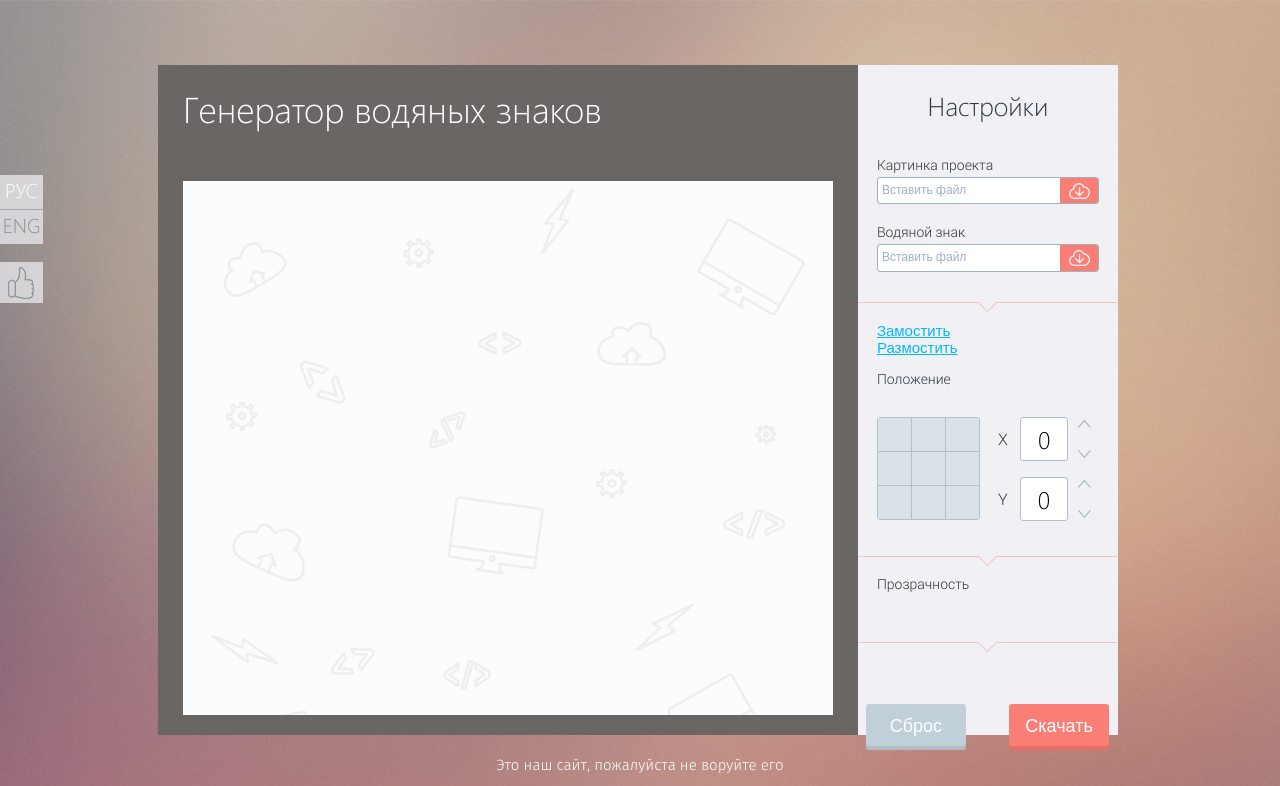
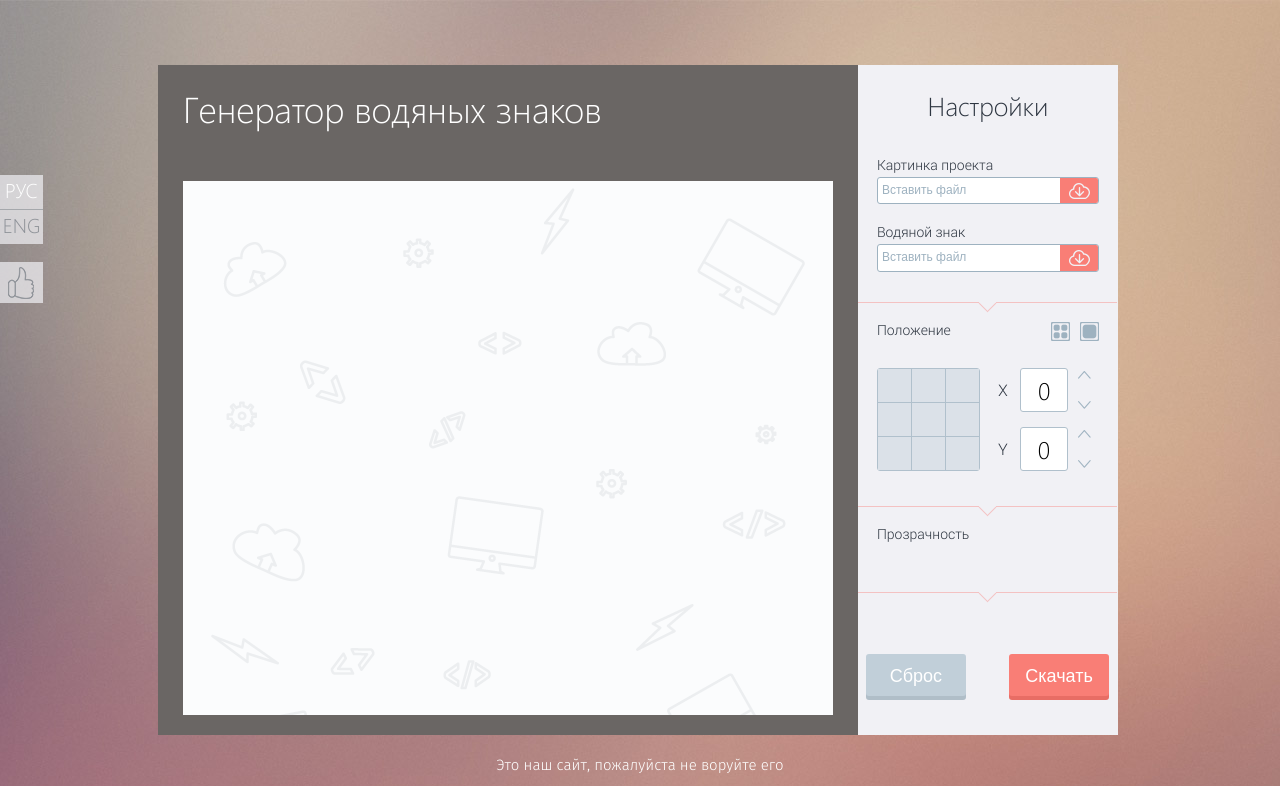
Before and after one commit to mkhazov/watermark_generator, a PHP site: page /app/index.html in a window 1280 px wide. Shown: the top 786 px of the page. Run offline with PHP 8.4, Linux system fonts and the light colour scheme; some libraries are stand-ins or nearby versions.

Commit message:
Общие переменные вынесены в модуль, добавлено замощение(пока без смены полей позиционирования на паддинги), добавлено размощение

```diff
--- a/app/css/style.css
+++ b/app/css/style.css
@@ -132,7 +132,9 @@ a {
   position: absolute;
   top: 0;
   left: 0;
-  cursor: move; }
+  cursor: move;
+  font-size: 0;
+  text-align: left; }
 
 @font-face {
   font-family: roboto-light-webfont;
@@ -221,6 +223,32 @@ a {
     width: 39px;
     height: 29px;
     background: url("../img/upload.png") no-repeat; }
+
+.settings__tile {
+  position: absolute;
+  right: 0px;
+  top: 0px;
+  font-size: 0; }
+
+.settings__tile-item {
+  display: inline-block;
+  margin-left: 10px; }
+
+.settings__tile-link {
+  display: block;
+  width: 19px;
+  height: 19px;
+  background: url("../img/onetile.png"); }
+
+.settings__tile-link_tile {
+  background-position: 0 0; }
+  .settings__tile-link_tile:hover, .settings__tile-link_tile.settings__tile-link_selected {
+    background-position: -19px 0; }
+
+.settings__tile-link_bite {
+  background-position: 0 -19px; }
+  .settings__tile-link_bite:hover, .settings__tile-link_bite.settings__tile-link_selected {
+    background-position: -19px -19px; }
 
 .settings__position-buttons {
   -webkit-border-radius: 3px;
--- a/app/index.html
+++ b/app/index.html
@@ -67,10 +67,9 @@
                 <div class="image-container">
                     <div class="image-container__workspace">
                         <div class="image-container__main-image">
-                            <!-- <img src="http://dummyimage.com/600x400/000/0011ff.png" alt="Main Image"> -->
-                            <!-- <img src="http://dummyimage.com/1000x800/000/0011ff.png" alt="Main Image"> -->
+
                             <div class="image-container__watermark">
-                                <!-- <img src="http://dummyimage.com/100x50/fff/0011ff.png" alt="Watermark"> -->
+
                             </div>
                         </div>
                     </div>
@@ -92,13 +91,13 @@
                                 <input type="file" name="watermark-image" id="watermark-image" class="settings__form-file">
                             </div>
                         </section>
-                        <section class="settings__tile">
-                            <ul class="settins__tile-items">
-                                <li class="settings__tile-item"><a href="" class="settings__tile-link settings__tile-link_tile">Замостить</a></li>
-                                <li class="settings__tile-item"><a href="" class="settings__tile-link settings__tile-link_bite">Размостить</a></li>
-                            </ul>
-                        </section>
                         <section class="settings__position">
+                            <section class="settings__tile">
+                                <ul class="settins__tile-items">
+                                    <li class="settings__tile-item"><a href="" class="settings__tile-link settings__tile-link_tile">Замостить</a></li>
+                                    <li class="settings__tile-item"><a href="" class="settings__tile-link settings__tile-link_bite">Размостить</a></li>
+                                </ul>
+                            </section>
                             <div class="settings__section-title">Положение</div>
                             <div class="settings__position-buttons">
                                 <a class="settings__position-button settings__position-button_top-left" data-position="left-top"></a>
--- a/app/js/app.js
+++ b/app/js/app.js
@@ -4,11 +4,14 @@ var formApp = (function() {
     var formFile = $('.settings__form-file'),
         runner = $('.settings__runner'),
         buttonReset = $('.settings__button_reset'),
-        doTile = $('.settings__tile-link_tile'),
+        tileLinkTile = $('.settings__tile-link_tile'),
+        tileLinkBite = $('.settings__tile-link_bite'),
         sourceContainerSelector = '.image-container__main-image',
         watermarkContainerSelector = '.image-container__watermark',
         sourceContainer = $('.image-container__main-image'),
         watermarkContainer = $('.image-container__watermark'),
+        tileLink = $('.settings__tile-link'),
+        tileLinkSelected = 'settings__tile-link_selected',
 
         globRatio;
         _addEventListeners = function() {
@@ -16,7 +19,8 @@ var formApp = (function() {
             formFile.on('change', _viewImg);
             runner.slider({min:0, max:100, range:'min'});
             buttonReset.on('click', _clearForm);
-            doTile.on('click', _doTile);
+            tileLinkTile.on('click', _doTile);
+            tileLinkBite.on('click', _doBite);
     };
 
     // Изменение лейбла при выборе файла
@@ -76,12 +80,21 @@ var formApp = (function() {
         _clearWatermark();
 
     };
+
+
+    // Сброс кнопок замощения
+    var _clearTile = function(){
+        tileLink.removeClass(tileLinkSelected);
+        tileLinkBite.addClass(tileLinkSelected);
+    }
+
     //Полная очистка формы
     var _clearForm = function(e){
         e.preventDefault();
         _clearSourceImage();
         _clearPosition();
         _clearOpacity();
+        _clearTile();
     };
 
     //Включение слайдера на изменение прозрачности
@@ -143,25 +156,42 @@ var formApp = (function() {
         // Замощение
     var _doTile = function(e){
         e.preventDefault();
+        if ($(this).hasClass(tileLinkSelected)){
+            return false;
+        }
+        tileLink.removeClass(tileLinkSelected);
         var sourceContainerWidth = sourceContainer.width(),
             sourceContainerHeight = sourceContainer.height(),
             watermarkImage = watermarkContainer.children('img'),
             watermarkImageWidth = watermarkImage.width(),
             watermarkImageHeight = watermarkImage.height(),
             watermarkHtml = watermarkContainer.html(),
-            widthRatio = Math.ceil(sourceContainerWidth / watermarkImageWidth) + 1,
-            heightRatio = Math.ceil(sourceContainerHeight / watermarkImageHeight) + 1;
+            widthRatio = Math.ceil(sourceContainerWidth / watermarkImageWidth)*2,
+            heightRatio = Math.ceil(sourceContainerHeight / watermarkImageHeight)*2;
 
-            console.log (heightRatio);
-            console.log (widthRatio);
-            watermarkContainer.html('');
-            for (var i = 0; i <= 20; i++) {
-                for (var j = 0; j <= 20; j++) {
-                    console.log(i,j)
-                    watermarkContainer.append(watermarkHtml);
-                };
-            };
+        watermarkContainer.css({'width': widthRatio*watermarkImageWidth, 'height': heightRatio*watermarkImageHeight})
+        for (var i = 0; i <= widthRatio*heightRatio; i++) {
+            watermarkContainer.append(watermarkHtml);
+        };
+        $(this).addClass(tileLinkSelected);
     };
+
+
+
+    //Размощение
+    var _doBite = function(e){
+        e.preventDefault();
+        if ($(this).hasClass(tileLinkSelected)){
+            return false;
+        }
+        tileLink.removeClass(tileLinkSelected);
+
+        var watermarkImageFirst = watermarkContainer.children('img').first();
+        watermarkContainer.html('');
+        watermarkContainer.append(watermarkImageFirst);
+        $(this).addClass(tileLinkSelected);
+    }
+
 
    //Вставка изображения в рабочее поле
     var _viewImg = function(e) {
@@ -227,9 +257,10 @@ var formApp = (function() {
         init: function() {
             _addEventListeners();
             _opacitySliderOn(watermarkContainerSelector);
+            tileLinkBite.addClass(tileLinkSelected);
         },
         // метод получения последнего коэффициента
-        returnRatio: function() {
+        getRatio: function() {
             return globRatio;
         }
     }
--- a/app/scss/_main.scss
+++ b/app/scss/_main.scss
@@ -155,4 +155,6 @@ a {
 	top: 0;
 	left: 0;
 	cursor: move;
+	font-size: 0;
+	text-align: left;
 }
--- a/app/scss/_settings.scss
+++ b/app/scss/_settings.scss
@@ -89,6 +89,39 @@
   }
 }
 
+
+.settings__tile {
+  position: absolute;
+  right: 0px;
+  top: 0px;
+  font-size: 0;
+}
+
+.settings__tile-item {
+  display: inline-block;
+  margin-left: 10px;
+}
+
+.settings__tile-link{
+  display: block;
+  width:19px;
+  height:19px;
+  background: url($img_tmp + 'onetile.png');
+}
+
+.settings__tile-link_tile {
+  background-position: 0 0;
+  &:hover, &.settings__tile-link_selected {
+    background-position: -19px 0;
+  }
+}
+
+.settings__tile-link_bite {
+  background-position: 0 -19px;
+  &:hover, &.settings__tile-link_selected {
+    background-position: -19px -19px;
+  }
+}
 
 
 .settings__position-buttons {
```
Also changed, not shown: app/css/socials.css (deleted, +0 -44 lines), app/img/onetile.png (added), app/scss/_socials.scss (renamed from app/scss/socials.scss).
